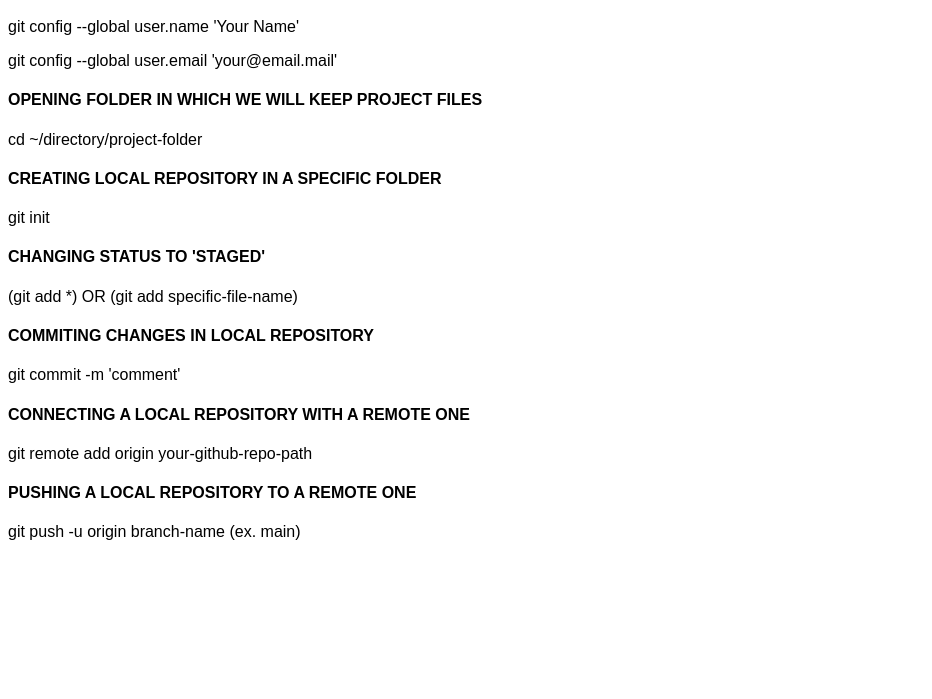
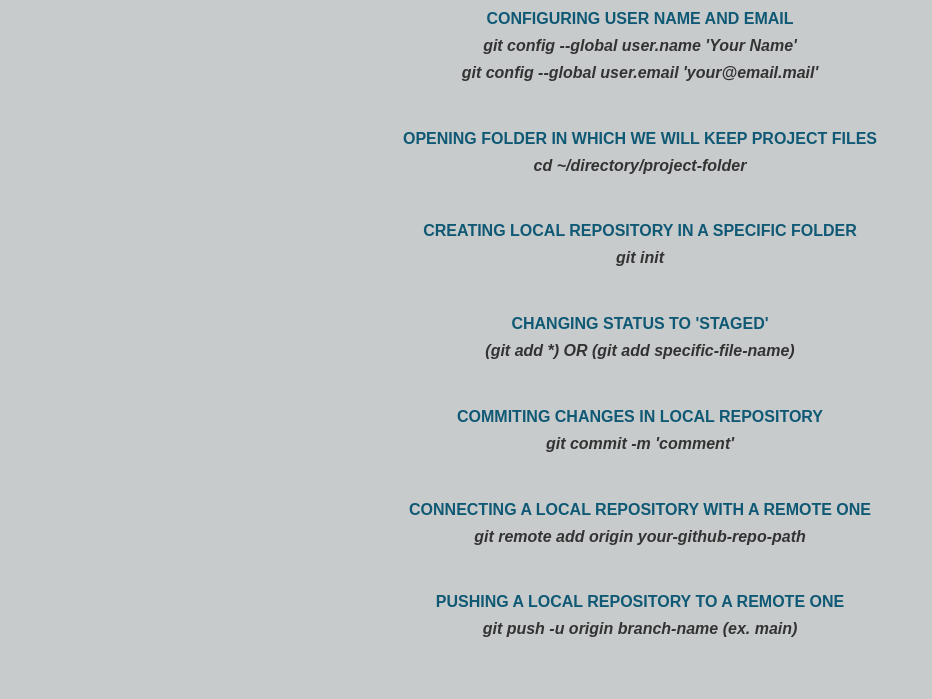
Before and after one commit to lukmak0394/git-cheat-sheet, a plain HTML site: page index.html in a window 1280 px wide. Shown: the part 101-800 px from the top of the page, without its empty margins (0-932 px from the left). Drawn offline with Linux system fonts and the light colour scheme.

Commit message:
added more styling

```diff
--- a/index.html
+++ b/index.html
@@ -6,19 +6,45 @@
     <meta name="viewport" content="width=device-width, initial-scale=1.0">
     <title>My GIT Cheat Sheet</title>
     <style>
+
         * {
-            margin: none;
-            padding: none;
+            margin: 0;
+            padding: 0;
             box-sizing: border-box;
         }
 
         body {
             font-family:Arial, Helvetica, sans-serif;
+            line-height: 1.7;
+            height: 100vh;
+            background: #c8cbcc;
         }
 
         h1,
         h4 {
             text-transform: uppercase;
+            text-align: center;
+            color: #0f5975;
+        }
+
+        #container {
+            display: flex;
+            flex-direction: column;
+            justify-content: center;
+            align-items: center;
+            padding: 2rem 0;
+        }
+
+        .command {
+            padding: 1.2rem;
+            max-width: 50%;
+        }
+
+        .command p {
+            color: #333;
+            font-weight: bold;
+            font-style: italic;
+            text-align: center;
         }
 
 
```
